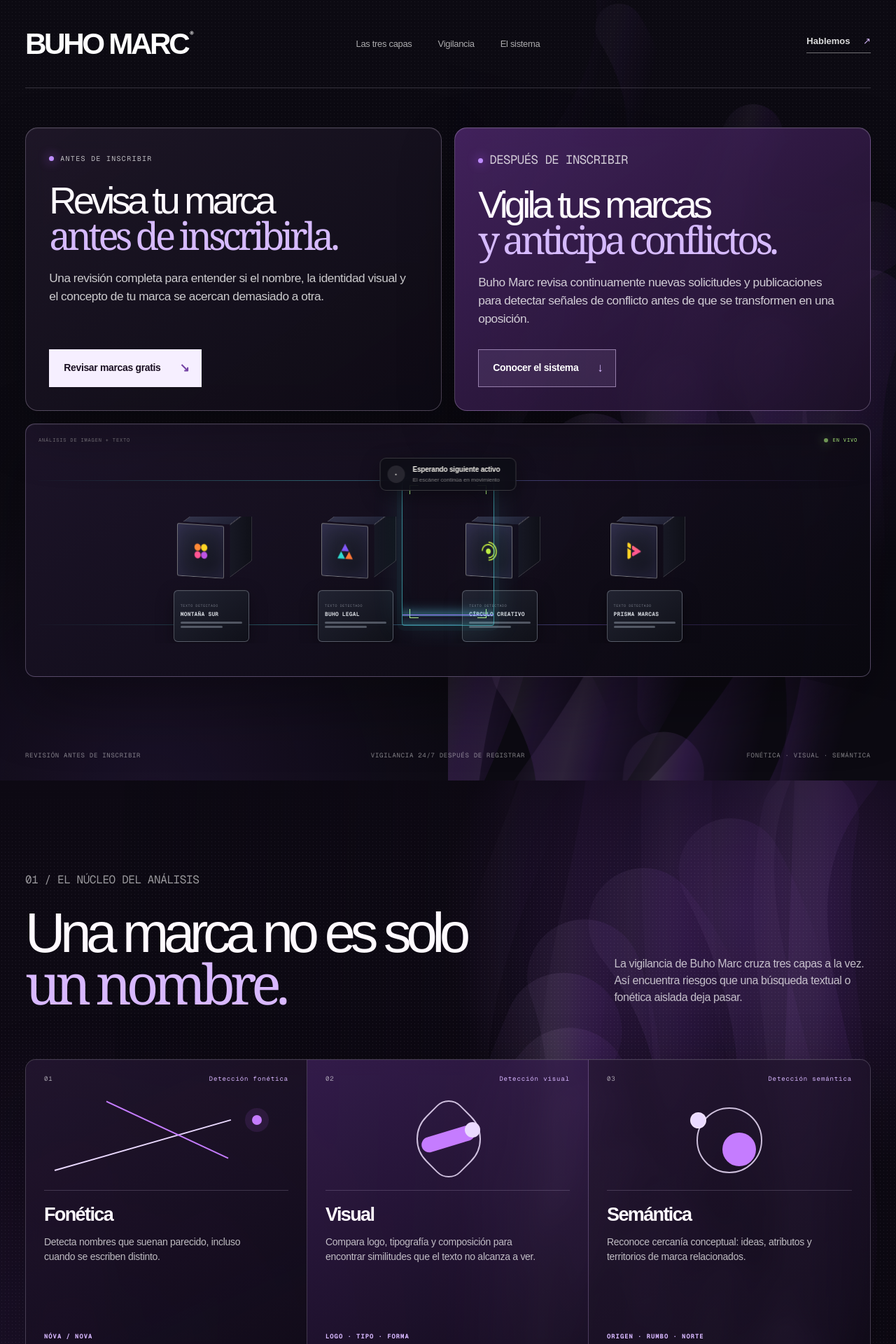
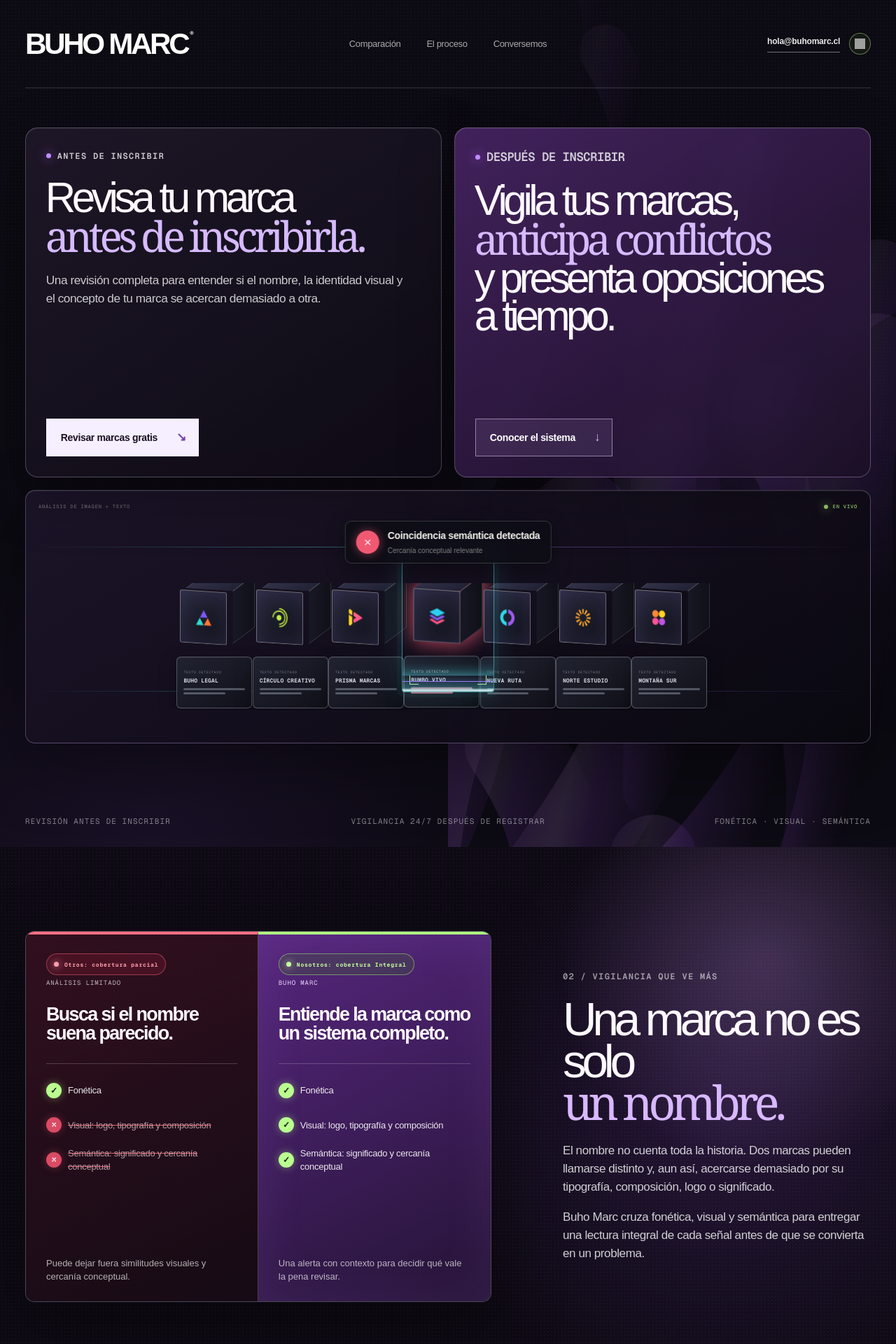
Before and after one commit to joseibietasepulveda/Buho-Marc, a Next.js app: page /landing-mixta in a window 1280 px wide. Shown: the top 1920 px of the page at 70% size. Built offline with nearby package versions, Linux system fonts and the light colour scheme; grey boxes are pictures that could not be loaded.

Commit message:
refine mixed landing messaging and scanner

```diff
--- a/app/components/asset-scanner.tsx
+++ b/app/components/asset-scanner.tsx
@@ -19,7 +19,8 @@
   { logo: "23", result: "match", detection: "text", text: "BUHO LEGAL" },
   { logo: "07", result: "match", detection: "clear", text: "CÍRCULO CREATIVO" },
   { logo: "28", result: "alert", detection: "image", text: "PRISMA MARCAS" },
-  { logo: "11", result: "match", detection: "text", text: "BUHO STUDIO" },
+  { logo: "11", result: "alert", detection: "semantic", text: "RUMBO VIVO" },
+  { logo: "04", result: "match", detection: "clear", text: "NUEVA RUTA" },
 ] as const;
 
 const resultCopy = {
@@ -45,6 +46,7 @@
   compact?: boolean;
   isPlaying?: boolean;
   multimodal?: boolean;
+  dense?: boolean;
 };
 
 export default function AssetScanner({
@@ -52,6 +54,7 @@
   compact = false,
   isPlaying = true,
   multimodal = false,
+  dense = false,
 }: AssetScannerProps) {
   const gateRef = useRef<HTMLDivElement>(null);
   const cubeRefs = useRef<Array<HTMLDivElement | null>>([]);
@@ -88,23 +91,26 @@
     return () => window.cancelAnimationFrame(animationFrame);
   }, [isPlaying]);
 
-  const activeCubes = multimodal ? multimodalCubes : visualCubes;
+  const baseCubes = multimodal ? multimodalCubes : visualCubes;
+  const activeCubes = dense ? [...baseCubes, ...baseCubes] : baseCubes;
   const activeCube = activeCubeIndex === null ? null : activeCubes[activeCubeIndex];
   const scannerResult = activeCube && "detection" in activeCube
-    ? ({ clear: "match", image: "alert", text: "alert" } as const)[activeCube.detection]
+    ? ({ clear: "match", image: "alert", text: "alert", semantic: "alert" } as const)[activeCube.detection]
     : activeCube?.result ?? "idle";
   const multimodalResult = activeCube && "detection" in activeCube
     ? activeCube.detection === "image"
       ? { symbol: "×", title: "Coincidencia visual detectada", note: "Similitud gráfica relevante" }
       : activeCube.detection === "text"
-        ? { symbol: "×", title: "Coincidencia textual detectada", note: "Nombre y elementos verbales" }
+        ? { symbol: "×", title: "Coincidencia fonética detectada", note: "Cómo suena la marca" }
+        : activeCube.detection === "semantic"
+          ? { symbol: "×", title: "Coincidencia semántica detectada", note: "Cercanía conceptual relevante" }
         : { symbol: "✓", title: "Sin coincidencias detectadas", note: "Imagen y texto verificados" }
     : null;
   const currentResult = multimodalResult ?? (activeCube ? resultCopy[activeCube.result] : resultCopy.idle);
 
   return (
     <section
-      className={`scanner-stage ${compact ? "scanner-stage-compact" : ""} ${multimodal ? "scanner-stage-multimodal" : ""} ${className}`}
+      className={`scanner-stage ${compact ? "scanner-stage-compact" : ""} ${multimodal ? "scanner-stage-multimodal" : ""} ${dense ? "scanner-stage-dense" : ""} ${className}`}
       aria-label={multimodal ? "Demostración del escáner de imágenes y texto" : "Demostración del escáner visual"}
     >
       <div className="stage-header">
@@ -138,11 +144,11 @@
           {activeCubes.map((cube, index) => (
             <div
               className={`cube-unit ${index === activeCubeIndex ? `cube-current cube-result-${cube.result}` : ""}`}
-              key={cube.logo}
+              key={`${cube.logo}-${index}`}
               ref={(element) => {
                 cubeRefs.current[index] = element;
               }}
-              style={{ "--cube-delay": `${index * 2.4 - 8.4}s` } as React.CSSProperties}
+              style={{ "--cube-delay": `${dense ? index * 1.65 - 13.2 : index * 2.4 - 8.4}s` } as React.CSSProperties}
             >
               <div className="brand-cube">
                 <span className="cube-front">
@@ -158,7 +164,7 @@
                 <span className="cube-top" />
               </div>
               {multimodal && "text" in cube && (
-                <div className={`asset-text-card ${index === activeCubeIndex ? cube.detection === "text" ? "asset-text-card-alert" : "asset-text-card-match" : ""}`}>
+                <div className={`asset-text-card ${index === activeCubeIndex ? cube.detection === "clear" ? "asset-text-card-match" : "asset-text-card-alert" : ""}`}>
                   <span className="asset-text-kicker">TEXTO DETECTADO</span>
                   <strong>{cube.text}</strong>
                   <span className="asset-text-lines" aria-hidden="true"><i /><i /></span>
--- a/app/globals.css
+++ b/app/globals.css
@@ -1366,3 +1366,198 @@
   .mixta-scanner.scanner-stage-multimodal .asset-text-card { width: 101px; }
   .mixta-comparison article { min-height: 440px; padding: 24px 20px; }
 }
+
+/* Landing mixta v3 — jerarquía, alineación de tablas y contacto */
+.mixta-nav-contact {
+  justify-self: end;
+  display: inline-flex;
+  align-items: center;
+  gap: 13px;
+  padding: 0;
+  border: 0;
+}
+.mixta-nav-email {
+  padding-bottom: 6px;
+  border-bottom: 1px solid rgba(255, 255, 255, .42);
+  color: rgba(255, 255, 255, .9);
+  font-size: 12px;
+  font-weight: 580;
+  letter-spacing: -.02em;
+}
+.mixta-nav-whatsapp {
+  width: 31px;
+  height: 31px;
+  display: grid;
+  place-items: center;
+  border: 1px solid rgba(199, 255, 156, .42);
+  border-radius: 50%;
+  background: rgba(109, 191, 72, .08);
+  transition: transform 180ms ease, background 180ms ease;
+}
+.mixta-nav-whatsapp:hover { background: rgba(109, 191, 72, .2); transform: translateY(-2px); }
+.mixta-nav-whatsapp img { width: 15px; height: 15px; }
+
+.mixta-hero-grid { padding-top: 56px; }
+.mixta-hero-panel {
+  min-height: 500px;
+  padding: clamp(25px, 2.25vw, 34px);
+}
+.mixta-phase-label {
+  min-height: 22px;
+  color: rgba(255, 255, 255, .78);
+  font-size: 12px;
+  font-weight: 510;
+  letter-spacing: .11em;
+}
+.mixta-hero-panel h1,
+.mixta-hero-panel h2 {
+  max-width: 640px;
+  margin-top: 22px;
+  font-size: clamp(51px, 4.7vw, 76px);
+}
+.mixta-hero-start h1,
+.mixta-hero-watch h2 { margin-left: -1px; }
+.mixta-hero-watch h2 { max-width: 600px; }
+.mixta-hero-footer { font-size: 11px; letter-spacing: .1em; }
+
+.mixta-scanner.scanner-stage-dense .cube-unit { animation-duration: 22s; }
+.mixta-scanner.scanner-stage-multimodal.scanner-stage-compact .scanner-status {
+  top: 43px;
+  min-width: 282px;
+  gap: 12px;
+  padding: 10px 15px;
+}
+.mixta-scanner.scanner-stage-compact .result-symbol { width: 33px; height: 33px; font-size: 19px; }
+.mixta-scanner.scanner-stage-compact .scanner-status strong { font-size: 14px; letter-spacing: -.025em; }
+.mixta-scanner.scanner-stage-compact .scanner-status small { margin-top: 3px; font-size: 10px; }
+
+.mixta-blindspot {
+  grid-template-columns: minmax(520px, 1.18fr) minmax(300px, .78fr);
+  gap: clamp(55px, 8vw, 130px);
+}
+.mixta-comparison { order: 1; }
+.mixta-blindspot-copy { order: 2; }
+.mixta-blindspot .mixta-index,
+.mixta-system .mixta-index { color: rgba(255, 255, 255, .58); font-size: 12px; font-weight: 510; letter-spacing: .11em; }
+.mixta-blindspot h2 { margin-top: 22px; font-size: clamp(53px, 5.25vw, 78px); }
+.mixta-blindspot h2 em { color: #d8b8ff; font-family: Georgia, serif; font-style: normal; font-weight: 400; letter-spacing: -.09em; }
+.mixta-blindspot-copy > p:not(.mixta-index) { max-width: 460px; color: rgba(255, 255, 255, .8); font-size: 17px; }
+
+.mixta-comparison article {
+  min-height: 528px;
+  display: grid;
+  grid-template-rows: 31px 18px 108px minmax(176px, auto) 1fr;
+  gap: 0;
+  padding: 27px 29px 25px;
+}
+.mixta-comparison-status { min-height: 31px; margin: 0; align-self: start; }
+.mixta-comparison article > span { align-self: end; }
+.mixta-comparison h3 {
+  min-height: 108px;
+  display: flex;
+  align-items: start;
+  margin: 25px 0 0;
+  font-size: clamp(24px, 2.1vw, 33px);
+}
+.mixta-comparison ul {
+  min-height: 176px;
+  display: grid;
+  grid-template-rows: repeat(3, 1fr);
+  gap: 0;
+  margin: 0;
+  padding: 13px 0;
+}
+.mixta-comparison li { min-height: 44px; align-items: center; }
+.mixta-comparison article > p { align-self: end; margin: 0; }
+
+.mixta-system-heading {
+  display: block;
+  width: min(1210px, 100%);
+  margin-bottom: 60px;
+}
+.mixta-system h2 {
+  max-width: 1120px;
+  margin-top: 26px;
+  font-size: clamp(53px, 6.1vw, 86px);
+}
+.mixta-system h2 em { color: #d8b8ff; font-family: Georgia, serif; font-style: normal; font-weight: 400; letter-spacing: -.09em; }
+.mixta-steps li {
+  min-height: 285px;
+  display: grid;
+  grid-template-rows: 20px 1fr;
+  align-content: start;
+  padding: 26px 28px;
+}
+.mixta-steps p {
+  min-height: 112px;
+  margin: 42px 0 0;
+  align-self: start;
+  font-size: clamp(21px, 1.78vw, 26px);
+}
+
+.mixta-tool h2 { margin-bottom: 34px; }
+.mixta-contact-actions { display: flex; flex-wrap: wrap; justify-content: center; gap: 13px; }
+.mixta-whatsapp-button {
+  min-height: 54px;
+  display: inline-flex;
+  align-items: center;
+  justify-content: center;
+  gap: 10px;
+  padding: 0 20px;
+  border: 1px solid rgba(199, 255, 156, .46);
+  border-radius: 5px;
+  color: #eaffdc;
+  background: rgba(89, 166, 54, .13);
+  font-size: 14px;
+  font-weight: 590;
+  letter-spacing: -.02em;
+  transition: transform 180ms ease, background 180ms ease;
+}
+.mixta-whatsapp-button:hover { transform: translateY(-3px); background: rgba(89, 166, 54, .23); }
+.mixta-whatsapp-button img { width: 17px; height: 17px; }
+.mixta-whatsapp-button span { margin-left: 9px; color: #c8ffa3; font-size: 17px; }
+
+@media (max-width: 1040px) {
+  .mixta-hero-panel { min-height: 530px; }
+  .mixta-hero-panel h1,
+  .mixta-hero-panel h2 { font-size: clamp(44px, 4.5vw, 60px); }
+  .mixta-blindspot { grid-template-columns: 1fr; }
+  .mixta-comparison { order: 1; max-width: 760px; }
+  .mixta-blindspot-copy { order: 2; }
+}
+
+@media (max-width: 820px) {
+  .mixta-nav-contact { gap: 9px; }
+  .mixta-nav-email { font-size: 10px; }
+  .mixta-nav-whatsapp { width: 27px; height: 27px; }
+  .mixta-hero-panel { min-height: 520px; }
+  .mixta-hero-panel h1,
+  .mixta-hero-panel h2 { font-size: clamp(43px, 10.8vw, 56px); }
+  .mixta-hero-watch { min-height: 560px; }
+  .mixta-phase-label { font-size: 10px; }
+  .mixta-hero-footer { font-size: 8px; }
+  .mixta-comparison article { min-height: 0; grid-template-rows: 31px 18px auto minmax(176px, auto) auto; }
+  .mixta-comparison h3 { min-height: 0; margin-bottom: 20px; }
+  .mixta-system h2 { font-size: clamp(48px, 10vw, 66px); }
+  .mixta-steps li { min-height: 220px; }
+}
+
+@media (max-width: 500px) {
+  .mixta-nav { grid-template-columns: 1fr auto; }
+  .mixta-brand { font-size: 29px; }
+  .mixta-nav-email { display: none; }
+  .mixta-hero-panel { min-height: 510px; }
+  .mixta-hero-watch { min-height: 590px; }
+  .mixta-hero-panel h1,
+  .mixta-hero-panel h2 { font-size: 43px; }
+  .mixta-hero-watch h2 { font-size: 42px; }
+  .mixta-phase-label { font-size: 10px; }
+  .mixta-scanner.scanner-stage-multimodal.scanner-stage-compact .scanner-status { min-width: 248px; padding: 9px 10px; }
+  .mixta-scanner.scanner-stage-compact .scanner-status strong { font-size: 12px; }
+  .mixta-scanner.scanner-stage-compact .scanner-status small { font-size: 9px; }
+  .mixta-comparison article { padding: 24px 20px; }
+  .mixta-comparison ul { min-height: 186px; }
+  .mixta-comparison li { font-size: 12px; }
+  .mixta-contact-actions { width: min(310px, 100%); flex-direction: column; }
+  .mixta-contact-actions > * { width: 100%; }
+}
--- a/app/landing-mixta/page.tsx
+++ b/app/landing-mixta/page.tsx
@@ -14,34 +14,10 @@
   },
 };
 
-const layers = [
-  {
-    index: "01",
-    name: "Fonética",
-    short: "Detección fonética",
-    copy: "Detecta nombres que suenan parecido, incluso cuando se escriben distinto.",
-    signal: "NÓVA / NOVA",
-  },
-  {
-    index: "02",
-    name: "Visual",
-    short: "Detección visual",
-    copy: "Compara logo, tipografía y composición para encontrar similitudes que el texto no alcanza a ver.",
-    signal: "LOGO · TIPO · FORMA",
-  },
-  {
-    index: "03",
-    name: "Semántica",
-    short: "Detección semántica",
-    copy: "Reconoce cercanía conceptual: ideas, atributos y territorios de marca relacionados.",
-    signal: "ORIGEN · RUMBO · NORTE",
-  },
-] as const;
-
 const monitoringSteps = [
-  "Ingresas la marca que quieres revisar o vigilar.",
-  "Buho Marc la contrasta con publicaciones de INAPI y el Diario Oficial en las tres capas.",
-  "Recibes una alerta clara para evaluar y actuar antes de que el cliente se entere por otro lado.",
+  "Revisamos fonética, visual y semánticamente antes de inscribir.",
+  "Te acompañamos en la evaluación y en el proceso de inscripción.",
+  "Vigilamos tus marcas inscritas para presentar oposiciones a tiempo.",
 ] as const;
 
 export default function LandingMixta() {
@@ -68,11 +44,16 @@
             BUHO MARC<span>®</span>
           </Link>
           <div className="mixta-nav-links">
-            <a href="#capas">Las tres capas</a>
-            <a href="#vigilancia">Vigilancia</a>
-            <a href="#sistema">El sistema</a>
+            <a href="#vigilancia">Comparación</a>
+            <a href="#sistema">El proceso</a>
+            <a href="#conversemos">Conversemos</a>
           </div>
-          <a className="mixta-nav-contact" href="mailto:contacto@buhomarc.cl">Hablemos <span>↗</span></a>
+          <div className="mixta-nav-contact">
+            <a className="mixta-nav-email" href="mailto:hola@buhomarc.cl">hola@buhomarc.cl</a>
+            <a className="mixta-nav-whatsapp" href="https://wa.me/56978083444" target="_blank" rel="noreferrer" aria-label="Escríbenos por WhatsApp">
+              <img src="https://cdn.simpleicons.org/whatsapp/C7FF9C" alt="" />
+            </a>
+          </div>
         </nav>
 
         <div className="mixta-hero-grid">
@@ -83,22 +64,19 @@
               Una revisión completa para entender si el nombre, la identidad visual y el concepto de tu marca se acercan demasiado a otra.
             </p>
             <div className="mixta-actions">
-              <a className="mixta-button mixta-button-primary" href="#herramienta">Revisar marcas gratis <span>↘</span></a>
+              <a className="mixta-button mixta-button-primary" href="#conversemos">Revisar marcas gratis <span>↘</span></a>
             </div>
           </article>
 
           <article className="mixta-hero-panel mixta-hero-watch">
             <p className="mixta-eyebrow mixta-phase-label"><i /> DESPUÉS DE INSCRIBIR</p>
-            <h2>Vigila tus marcas<br /><em>y anticipa conflictos.</em></h2>
-            <p>
-              Buho Marc revisa continuamente nuevas solicitudes y publicaciones para detectar señales de conflicto antes de que se transformen en una oposición.
-            </p>
+            <h2>Vigila tus marcas,<br /><em>anticipa conflictos</em><br />y presenta oposiciones<br />a tiempo.</h2>
             <div className="mixta-actions">
               <a className="mixta-button mixta-button-secondary" href="#sistema">Conocer el sistema <span>↓</span></a>
             </div>
           </article>
 
-          <AssetScanner className="mixta-scanner" compact multimodal />
+          <AssetScanner className="mixta-scanner" compact multimodal dense />
         </div>
 
         <div className="mixta-hero-footer" aria-label="Resumen de Buho Marc">
@@ -108,68 +86,33 @@
         </div>
       </section>
 
-      <section className="mixta-layers" id="capas">
-        <ColorBends
-          color="#A855F7"
-          speed={0.16}
-          frequency={0.9}
-          noise={0.14}
-          bandWidth={0.13}
-          rotation={92}
-          fadeTop={0.22}
-          waveY={0.18}
-          intensity={1.15}
-        />
-        <header className="mixta-section-heading">
-          <p className="mixta-index">01 / EL NÚCLEO DEL ANÁLISIS</p>
-          <div>
-            <h2>Una marca no es solo<br /><em>un nombre.</em></h2>
-            <p>
-              La vigilancia de Buho Marc cruza tres capas a la vez. Así encuentra riesgos que una búsqueda textual o fonética aislada deja pasar.
-            </p>
-          </div>
-        </header>
-
-        <div className="mixta-layers-grid">
-          {layers.map((layer) => (
-            <article className="mixta-layer-card" key={layer.name}>
-              <div className="mixta-layer-card-head"><span>{layer.index}</span><small>{layer.short}</small></div>
-              <div className={`mixta-layer-mark mixta-layer-mark-${layer.index}`} aria-hidden="true"><i /><i /><i /></div>
-              <h3>{layer.name}</h3>
-              <p>{layer.copy}</p>
-              <b>{layer.signal}</b>
-            </article>
-          ))}
-        </div>
-      </section>
-
       <section className="mixta-blindspot" id="vigilancia">
         <div className="mixta-blindspot-glow" aria-hidden="true" />
         <div className="mixta-blindspot-copy">
           <p className="mixta-index">02 / VIGILANCIA QUE VE MÁS</p>
-          <h2>El texto no siempre<br />muestra el conflicto.</h2>
+          <h2>Una marca no es solo<br /><em>un nombre.</em></h2>
           <p>
-            Dos marcas pueden llamarse distinto y, aun así, competir desde una tipografía, composición o logo prácticamente equivalentes. También pueden ocupar el mismo territorio conceptual aunque no compartan palabras.
+            El nombre no cuenta toda la historia. Dos marcas pueden llamarse distinto y, aun así, acercarse demasiado por su tipografía, composición, logo o significado.
           </p>
           <p>
-            Frente al matching fonético que ofrecen herramientas como Smark, Buho Marc suma las capas visual y semántica para entregar una lectura integral de cada señal.
+            Buho Marc cruza fonética, visual y semántica para entregar una lectura integral de cada señal antes de que se convierta en un problema.
           </p>
         </div>
 
         <div className="mixta-comparison" aria-label="Comparación entre análisis limitado y análisis integral de Buho Marc">
           <article className="mixta-comparison-basic">
-            <div className="mixta-comparison-status mixta-comparison-status-bad"><i /> COBERTURA PARCIAL</div>
+            <div className="mixta-comparison-status mixta-comparison-status-bad"><i /> Otros: cobertura parcial</div>
             <span>ANÁLISIS LIMITADO</span>
             <h3>Busca si el nombre suena parecido.</h3>
             <ul>
-              <li><i aria-hidden="true">✓</i> Nombre</li>
-              <li className="is-muted"><i aria-hidden="true">×</i> Logo y tipografía</li>
-              <li className="is-muted"><i aria-hidden="true">×</i> Significado y concepto</li>
+              <li><i aria-hidden="true">✓</i> Fonética</li>
+              <li className="is-muted"><i aria-hidden="true">×</i> Visual: logo, tipografía y composición</li>
+              <li className="is-muted"><i aria-hidden="true">×</i> Semántica: significado y cercanía conceptual</li>
             </ul>
             <p>Puede dejar fuera similitudes visuales y cercanía conceptual.</p>
           </article>
           <article className="mixta-comparison-active">
-            <div className="mixta-comparison-status mixta-comparison-status-good"><i /> COBERTURA INTEGRAL</div>
+            <div className="mixta-comparison-status mixta-comparison-status-good"><i /> Nosotros: cobertura Integral</div>
             <span>BUHO MARC</span>
             <h3>Entiende la marca como un sistema completo.</h3>
             <ul>
@@ -196,7 +139,7 @@
         />
         <header className="mixta-system-heading">
           <p className="mixta-index">03 / CÓMO FUNCIONA</p>
-          <h2>De la revisión inicial<br />a la vigilancia continua.</h2>
+          <h2>Revisión inicial, acompañamiento en el proceso,<br /><em>vigilancia continua de tus marcas inscritas</em><br />para presentar oposiciones a tiempo.</h2>
         </header>
         <ol className="mixta-steps">
           {monitoringSteps.map((step, index) => (
@@ -209,19 +152,19 @@
         </ol>
       </section>
 
-      <section className="mixta-tool" id="herramienta">
-        <p className="mixta-index">HERRAMIENTA DE REVISIÓN</p>
-        <h2>Antes de registrar,<br /><em>míralo desde todos los ángulos.</em></h2>
-        <p>
-          Muy pronto podrás revisar una marca de forma visual, fonética y semántica desde una misma herramienta.
-        </p>
-        <a className="mixta-button mixta-button-light" href="mailto:contacto@buhomarc.cl?subject=Quiero%20probar%20la%20herramienta%20de%20revisi%C3%B3n">Quiero conocer la herramienta <span>↗</span></a>
+      <section className="mixta-tool" id="conversemos">
+        <p className="mixta-index">CONVERSEMOS</p>
+        <h2>Prevee,<br /><em>sigue, vigila.</em></h2>
+        <div className="mixta-contact-actions">
+          <a className="mixta-button mixta-button-light" href="mailto:hola@buhomarc.cl">hola@buhomarc.cl <span>↗</span></a>
+          <a className="mixta-whatsapp-button" href="https://wa.me/56978083444" target="_blank" rel="noreferrer"><img src="https://cdn.simpleicons.org/whatsapp/C7FF9C" alt="" /> Escríbenos por WhatsApp <span>↗</span></a>
+        </div>
       </section>
 
       <footer className="mixta-footer">
         <div><p className="mixta-footer-brand">BUHO MARC<span>®</span></p><p>Revisión y vigilancia integral de marcas.</p></div>
         <div><span>VIGILANCIA</span><p>Fonética</p><p>Visual</p><p>Semántica</p></div>
-        <div><span>CONTACTO</span><a href="mailto:contacto@buhomarc.cl">contacto@buhomarc.cl</a><a href="https://wa.me/56978083444" target="_blank" rel="noreferrer">+56 9 7808 3444</a></div>
+        <div><span>CONTACTO</span><a href="mailto:hola@buhomarc.cl">hola@buhomarc.cl</a><a href="https://wa.me/56978083444" target="_blank" rel="noreferrer">+56 9 7808 3444</a></div>
         <small>© 2026 Buho Marc. Todos los derechos reservados.</small>
       </footer>
     </main>
```
